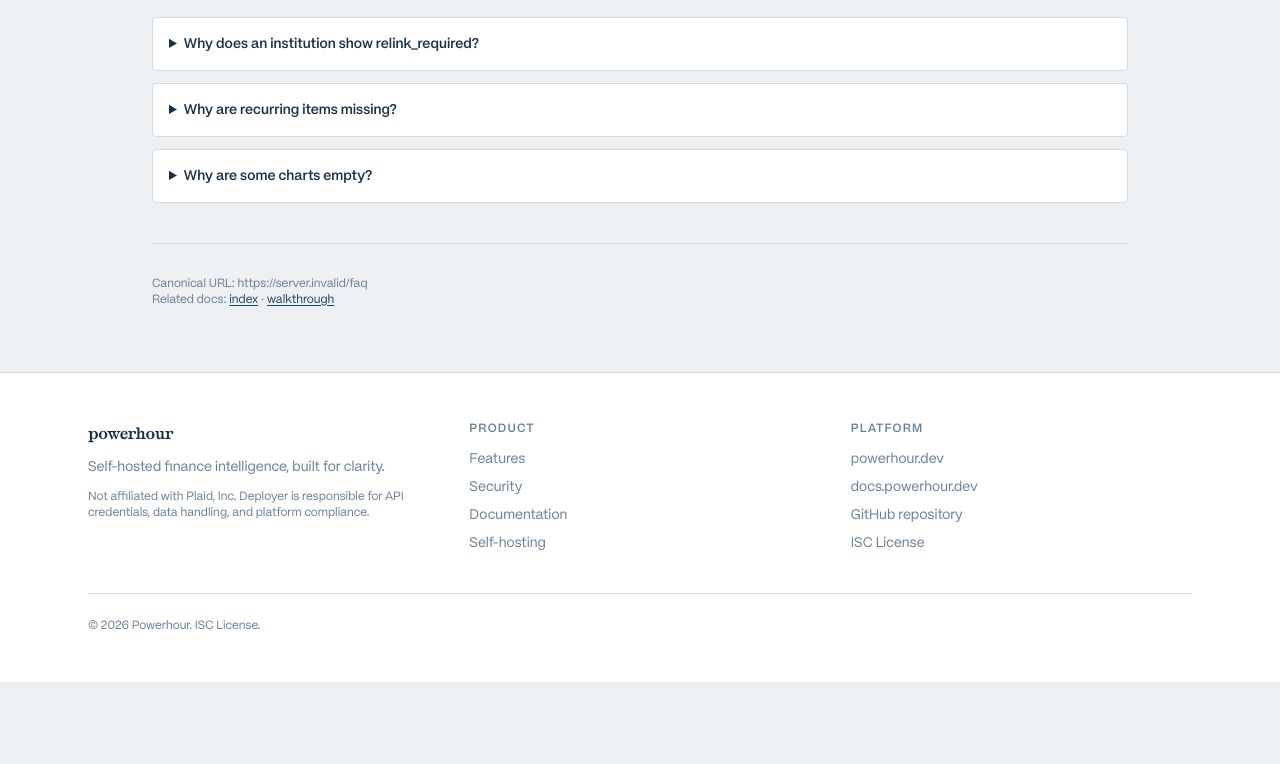
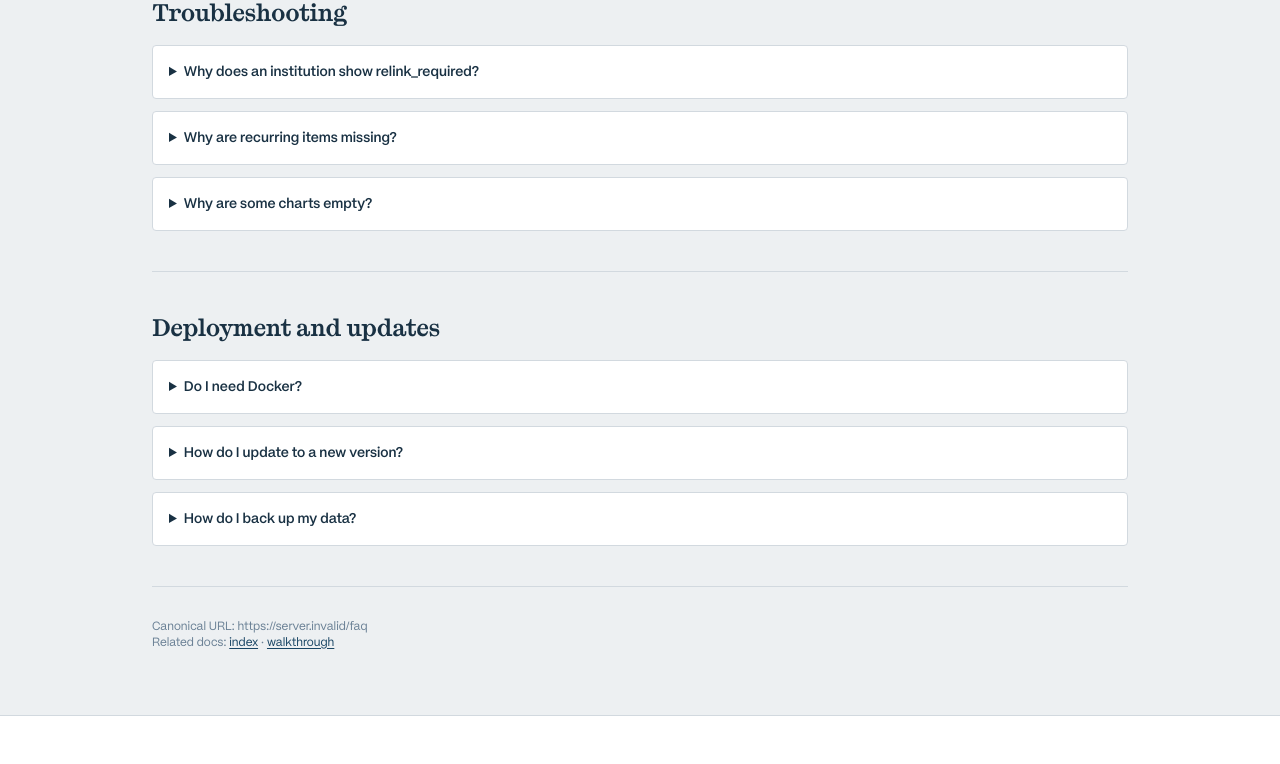
Before and after one commit to aidandevv/powerhour-site, a Next.js app: page /faq in a window 1280 px wide. Shown: the part 1572-2336 px from the top of the page. Before the commit the page ends 2254 px from the top, so only its background shows below. Built offline with nearby package versions, Linux system fonts and the light colour scheme; no server answers.

Commit message:
docs: add deployment and updates FAQ section

```diff
--- a/app/faq/page.tsx
+++ b/app/faq/page.tsx
@@ -123,6 +123,30 @@ const FAQ_SECTIONS: FaqSection[] = [
       },
     ],
   },
+  {
+    id: "deployment",
+    title: "Deployment and updates",
+    items: [
+      {
+        id: "deployment-1",
+        question: "Do I need Docker?",
+        answer:
+          "Yes for Postgres at minimum — the documented dev quick start runs Postgres via Docker Compose. For production, the recommended path runs the app itself from a versioned Docker image too, so no Node.js install is required on the server.",
+      },
+      {
+        id: "deployment-2",
+        question: "How do I update to a new version?",
+        answer:
+          "Pull the release Compose file for the new version, verify its checksum, run the bundled migrate service to apply schema changes, then bring the app back up. The migrate step runs as a separate one-off container so it never races the running app.",
+      },
+      {
+        id: "deployment-3",
+        question: "How do I back up my data?",
+        answer:
+          "Run pg_dump inside the db container on a cron schedule and pipe the output through gpg for at-rest encryption. Restore by piping the decrypted dump back into psql inside the same container.",
+      },
+    ],
+  },
 ];
 
 const FAQ_PAGE_SCHEMA = {
```
